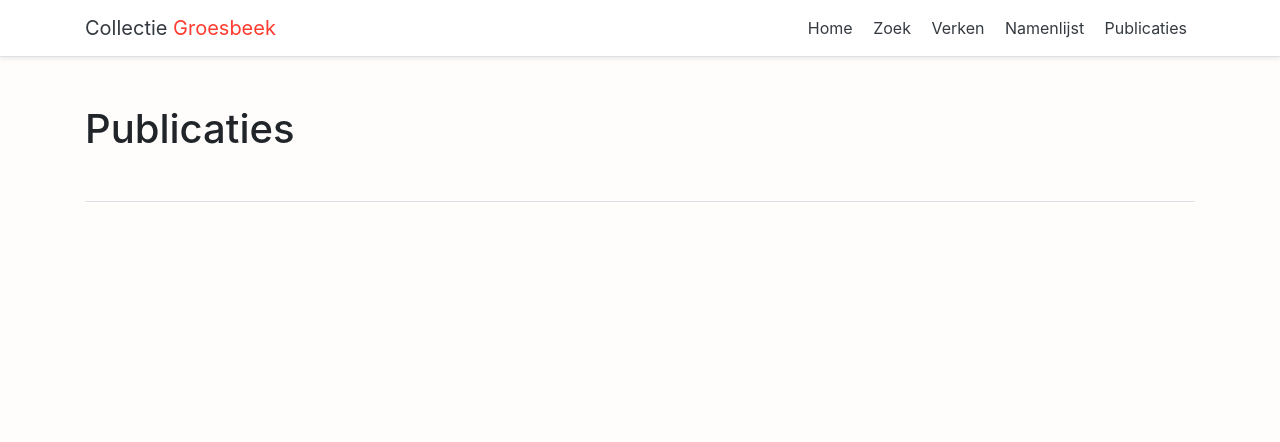
After one commit to collectiegroesbeek/collectiegroesbeek, a Flask app: template collectiegroesbeek/templates/publicaties.html in a window 1280 px wide. The commit adds this page. Shown: the top 442 px of the page. Run offline with Flask 2, Linux system fonts and the light colour scheme; the template is opened without the code that fills it, so the values that code supplies are empty; parts of the project's set-up code (start-up, migrations or seed data) failed here and were passed over; some libraries are stand-ins or nearby versions.

Commit message:
Publicaties

```diff
--- a/collectiegroesbeek/templates/layout.html
+++ b/collectiegroesbeek/templates/layout.html
@@ -40,6 +40,7 @@
                 <a class="p-2 text-dark" href="{{ url_for('search') }}">Zoek</a>
                 <a class="p-2 text-dark" href="{{ url_for('browse') }}">Verken</a>
                 <a class="p-2 text-dark" href="{{ url_for('names_ner') }}">Namenlijst</a>
+                <a class="p-2 text-dark" href="{{ url_for('publicaties') }}">Publicaties</a>
             </nav>
         </div>
     </div>
--- /dev/null
+++ b/collectiegroesbeek/templates/publicaties.html
@@ -0,0 +1,25 @@
+
+{% extends "layout.html" %}
+
+{% block title %}Publicaties{% endblock %}
+
+
+{% block content %}
+
+<div class="index-item border-bottom">
+  <div class="row">
+      <div class="col-md-12 section-heading">
+          <h1>Publicaties</h1>
+          <p>
+          <ul>
+          {% for publicatie in publicaties %}
+            <li><a href="/publicaties/{{ publicatie }}">{{ publicatie }}</a></li>
+          {% endfor %}
+          </ul>
+          </p>
+      </div>
+  </div>
+</div>
+
+
+{% endblock %}
```
Also changed, not shown: collectiegroesbeek/routes/views.py (+16 -0 lines), collectiegroesbeek/templates/publicatie.html (added, +18 -0 lines), 2 other files.
